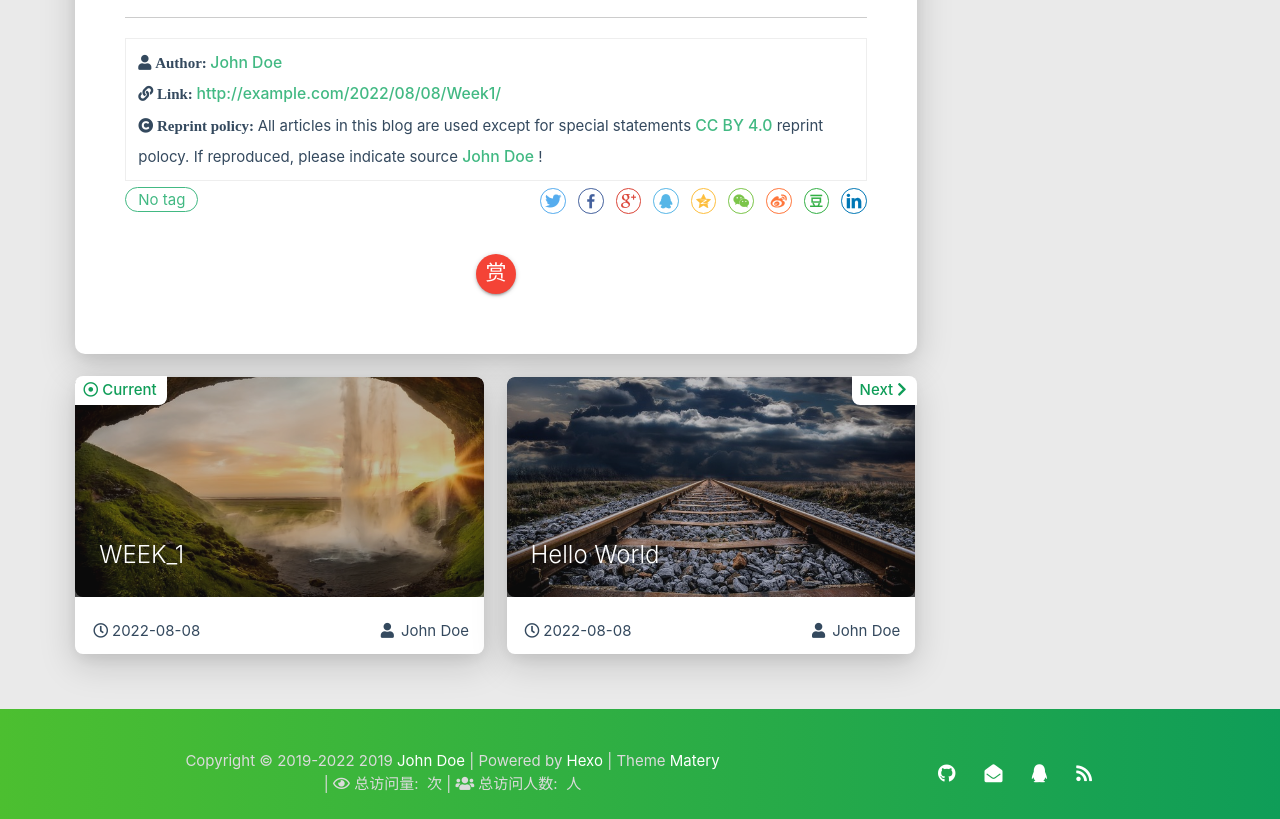
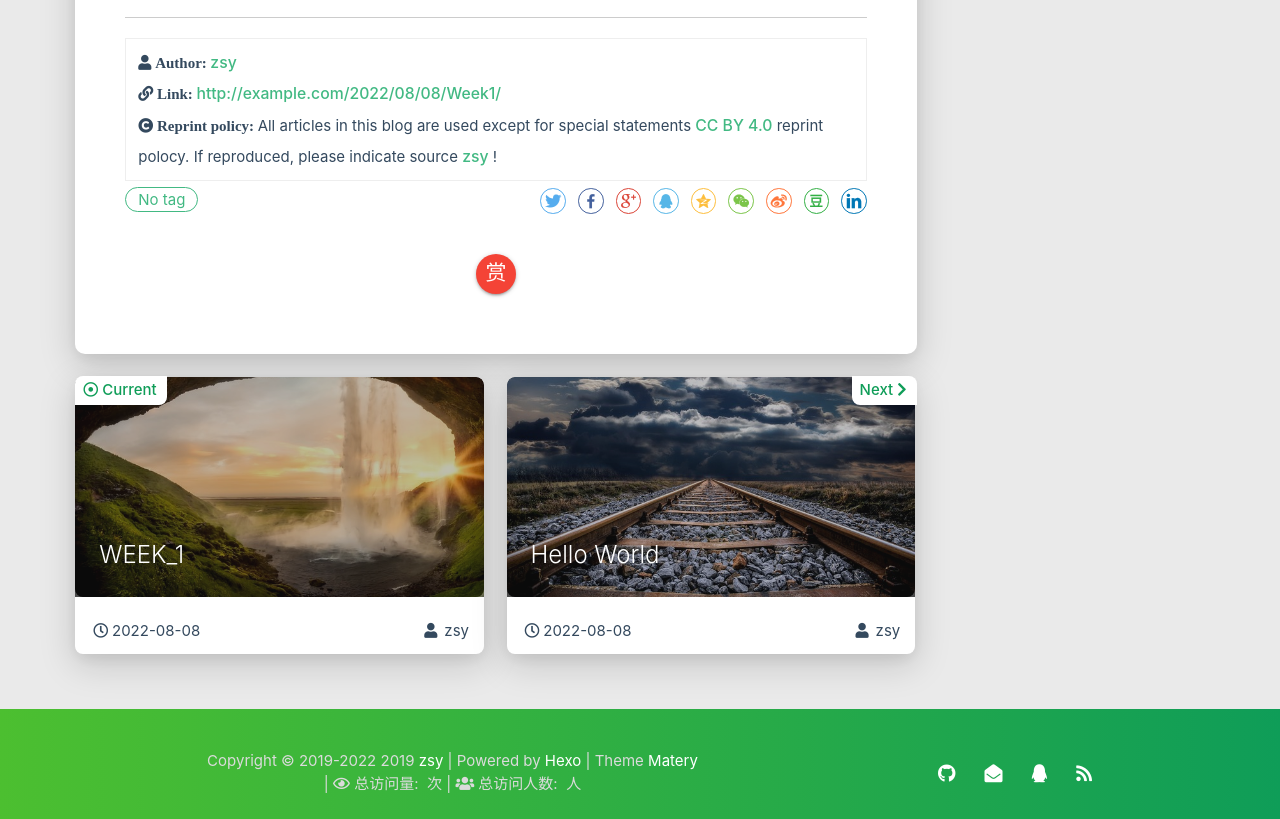
Before and after one commit to zsyhahaha/zsyhahaha.github.io, a plain HTML site: page 2022/08/08/Week1/index.html in a window 1280 px wide. Shown: the part 5631-6450 px from the top of the page. Drawn offline with Linux system fonts and the light colour scheme; some packages are replaced by stand-ins of ours; no server answers; a script that the page names is missing.

Commit message:
Site updated: 2022-08-09 15:16:50

```diff
--- a/2022/08/08/Week1/index.html
+++ b/2022/08/08/Week1/index.html
@@ -653,7 +653,7 @@ C++标准</p>
                     </i>
                 </span>
                 <span class="reprint-info">
-                    <a href="/about" rel="external nofollow noreferrer">John Doe</a>
+                    <a href="/about" rel="external nofollow noreferrer">zsy</a>
                 </span>
             </div>
             <div class="reprint__type">
@@ -676,7 +676,7 @@ C++标准</p>
                     All articles in this blog are used except for special statements
                     <a href="https://creativecommons.org/licenses/by/4.0/deed.zh" rel="external nofollow noreferrer" target="_blank">CC BY 4.0</a>
                     reprint polocy. If reproduced, please indicate source
-                    <a href="/about" target="_blank">John Doe</a>
+                    <a href="/about" target="_blank">zsy</a>
                     !
                 </span>
             </div>
@@ -895,7 +895,7 @@ C++标准</p>
                         <span class="publish-author">
 
                             <i class="fas fa-user fa-fw"></i>
-                            John Doe
+                            zsy
 
                         </span>
                     </div>
@@ -933,7 +933,7 @@ C++标准</p>
                         <span class="publish-author">
 
                             <i class="fas fa-user fa-fw"></i>
-                            John Doe
+                            zsy
 
                         </span>
                     </div>
@@ -1131,7 +1131,7 @@ C++标准</p>
                 <span id="year">2019-2022</span>
 
             <span id="year">2019</span>
-            <a href="/about" target="_blank">John Doe</a>
+            <a href="/about" target="_blank">zsy</a>
             |&nbsp;Powered by&nbsp;<a href="https://hexo.io/" target="_blank">Hexo</a>
             |&nbsp;Theme&nbsp;<a href="https://github.com/blinkfox/hexo-theme-matery" target="_blank">Matery</a>
             <br>
@@ -1174,7 +1174,7 @@ C++标准</p>
 
 
 
-    <a href="tencent://AddContact/?fromId=50&fromSubId=1&subcmd=all&uin=1181062873" class="tooltipped" target="_blank" data-tooltip="QQ联系我: 1181062873" data-position="top" data-delay="50">
+    <a href="tencent://AddContact/?fromId=50&fromSubId=1&subcmd=all&uin=3147744201" class="tooltipped" target="_blank" data-tooltip="QQ联系我: 3147744201" data-position="top" data-delay="50">
         <i class="fab fa-qq"></i>
     </a>
 
```
Also changed, not shown: 2022/08/08/hello-world/index.html (+6 -6 lines), archives/2022/08/index.html (+4 -4 lines), archives/2022/index.html (+4 -4 lines), archives/index.html (+4 -4 lines), index.html (+5 -5 lines).
